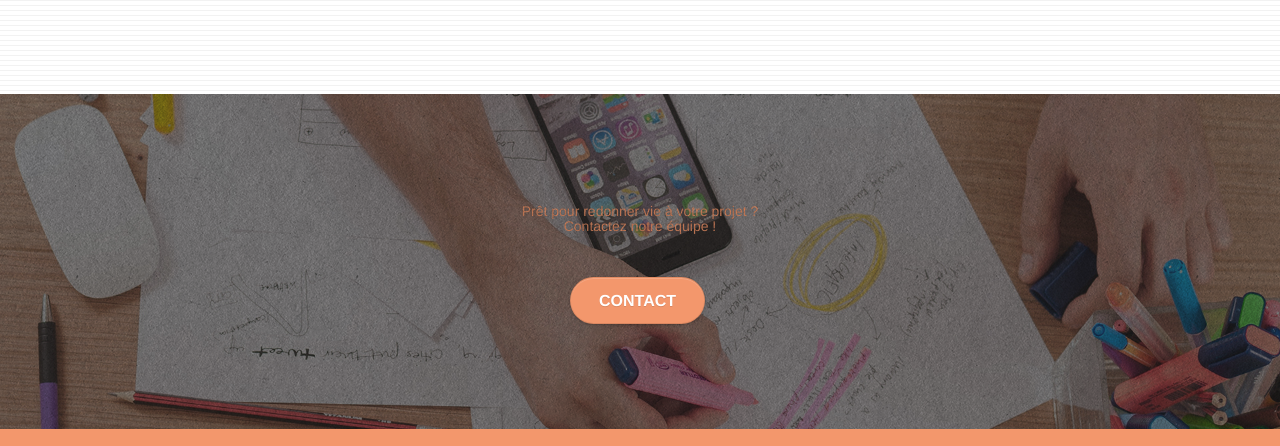
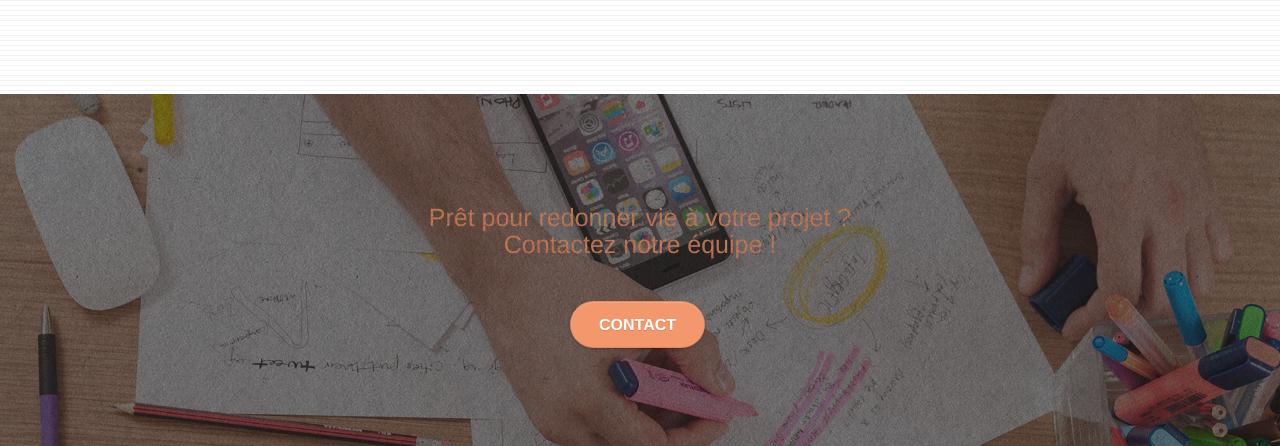
Before and after one commit to MariehBarriere/OCP4, a plain HTML site: page index.html in a window 1280 px wide. Shown: the part 2829-3275 px from the top of the page. Drawn offline with Linux system fonts and the light colour scheme.

Commit message:
Update style.css

```diff
--- a/style.css
+++ b/style.css
@@ -729,6 +729,10 @@ h1 {
 h4 {
     color: #333333!important;
 }
+h5{
+    font-size: 25px;
+    color:#F3976C;
+}
 
 .icons {
     margin-bottom: 14px;
```
